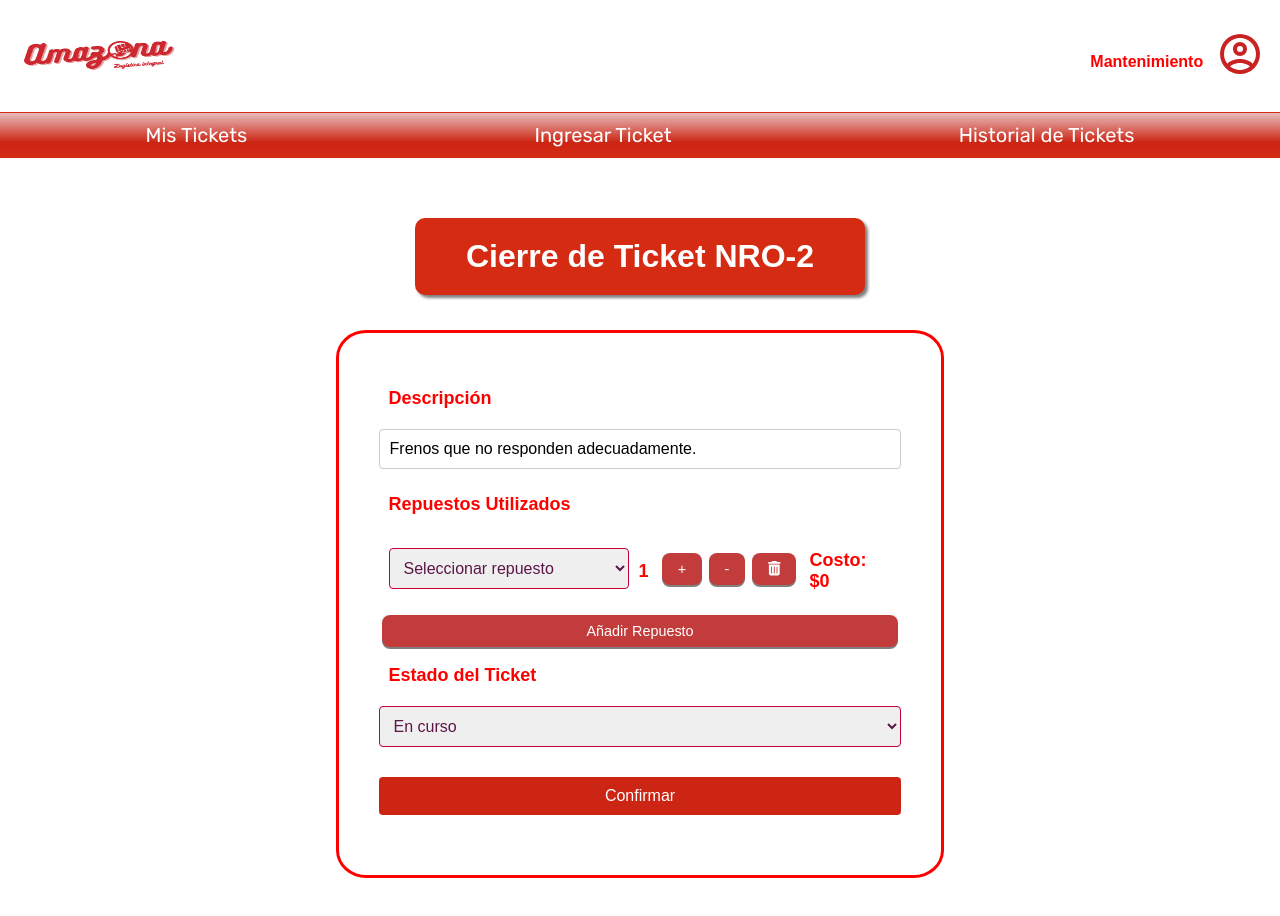
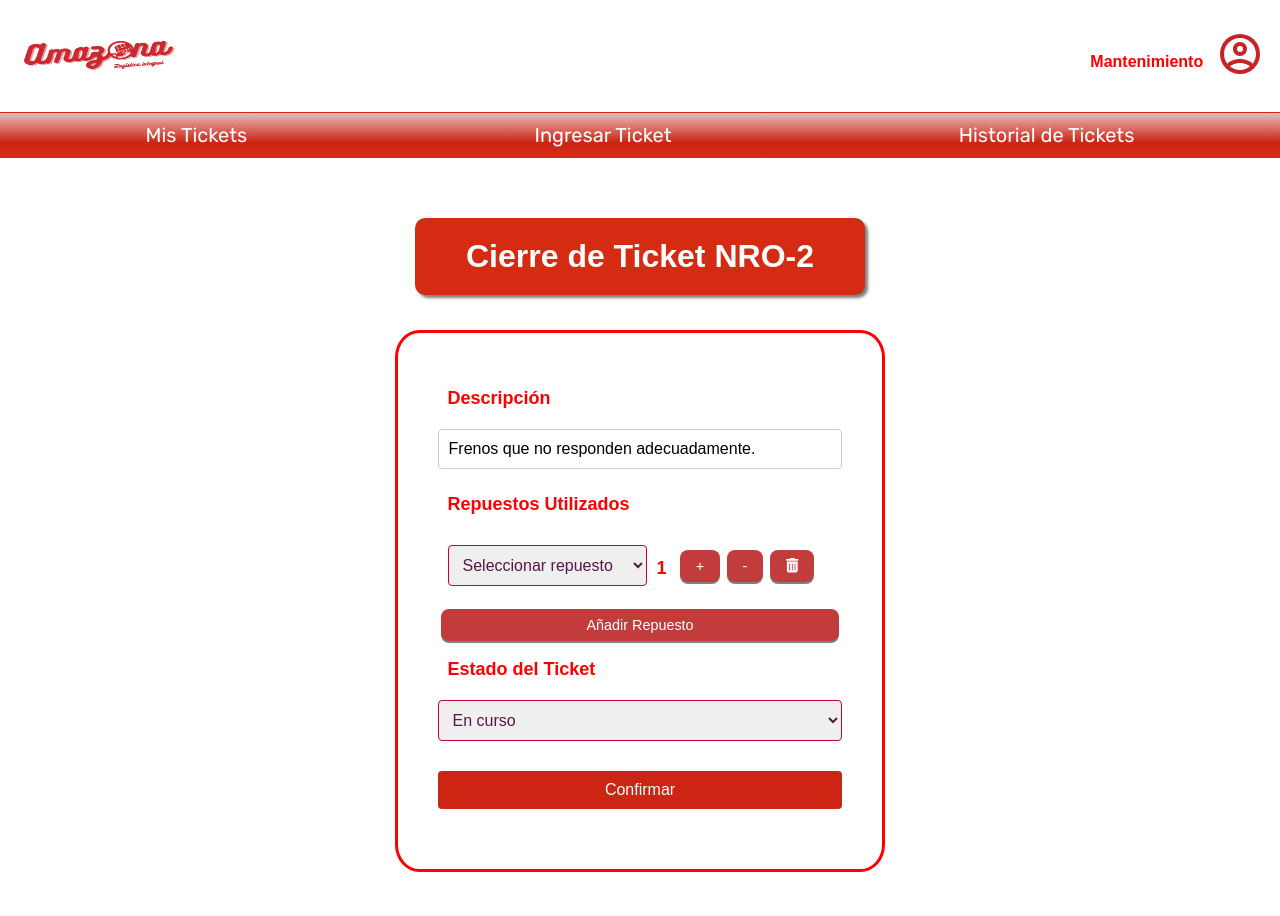
Before and after one commit to imdaviddev/tp-final-laboratorio-frontend, a React (Vite) app: page /mantenimiento/tickets/2 in a window 1280 px wide. Built offline with nearby package versions, Linux system fonts and the light colour scheme; data requests are answered from the project's data file; grey boxes are pictures that could not be loaded.

Commit message:
Update TicketCierre.tsx

```diff
--- a/src/pages/Mantenimiento/Components/Tickets/TicketCierre.tsx
+++ b/src/pages/Mantenimiento/Components/Tickets/TicketCierre.tsx
@@ -159,7 +159,7 @@ const TicketDetails = () => {
                                 <option value="">Seleccionar repuesto</option>
                                 {repuestos.map((repuesto) => (
                                     <option key={repuesto.id} value={repuesto.id}>
-                                        {repuesto.nombre} - ${repuesto.costo}  {/* Mostrar nombre y precio */}
+                                        {repuesto.nombre}
                                     </option>
                                 ))}
                             </SelectForm>
@@ -167,7 +167,6 @@ const TicketDetails = () => {
                             <Boton onClick={() => incrementarCantidad(index)}>+</Boton>
                             <Boton onClick={() => disminuirCantidad(index)}>-</Boton>
                             <Boton onClick={() => eliminarRepuesto(index)}><FontAwesomeIcon icon={faTrashCan} /></Boton>
-                            <LabelForm>Costo: ${repuestoUtilizado.costo * repuestoUtilizado.cantidad}</LabelForm>
                         </GroupSelect>
                     ))}
                 </RepuestosGroup>
```
